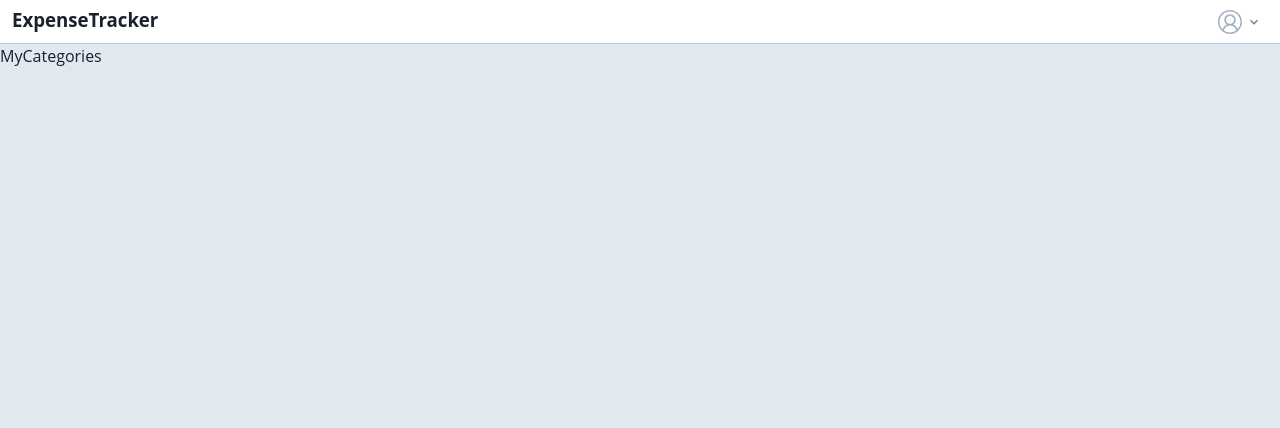
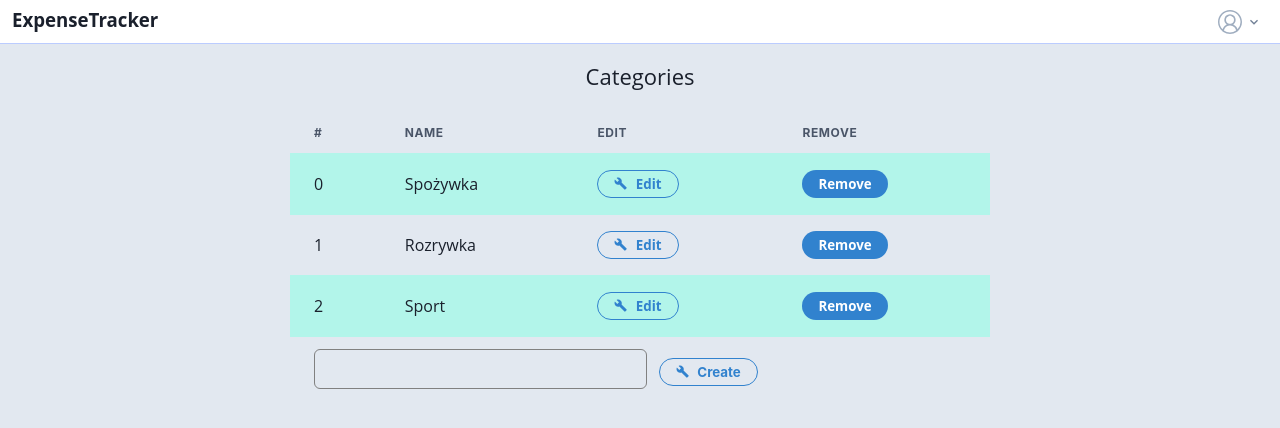
Before and after one commit to tomektomek321/ExpensesTracker, a React (Create React App) app in the folder client/: page /categories in a window 1280 px wide. Shown: the top 428 px of the page. Built offline with nearby package versions, Linux system fonts and the light colour scheme.

Commit message:
Basic adding/removing categories(no API) (#6)

```diff
--- /dev/null
+++ b/client/src/domains/categories/categories-gateway.ts
@@ -0,0 +1,13 @@
+import { Category } from "../models/Category";
+
+export default function GetCategoriesByUserId(id: string): Promise<Category[]> {
+  return new Promise((res, rej) => {
+    setTimeout(() => {
+      res([
+        {id: "123asd", name: "Spożywka", userId: "addd1", },
+        {id: "1234sd", name: "Rozrywka", userId: "addd1", },
+        {id: "123a1d", name: "Sport", userId: "addd1", },
+      ]);
+    }, 500);
+  })
+}
--- /dev/null
+++ b/client/src/domains/models/Category.ts
@@ -0,0 +1,5 @@
+export interface Category {
+  id: string;
+  name: string;
+  userId: string;
+}
--- a/client/src/pages/Home.tsx
+++ b/client/src/pages/Home.tsx
@@ -1,7 +1,10 @@
+import { Flex } from '@chakra-ui/react'
 import React from 'react'
 
 export default function Home() {
   return (
-    <div>Home</div>
+    <Flex justify="center" p="16px 0px">
+
+    </Flex>
   )
 }
--- a/client/src/pages/MyCategories.tsx
+++ b/client/src/pages/MyCategories.tsx
@@ -1,7 +1,131 @@
-import React from 'react'
+import { Box, Button, Flex, Input, Spinner, Table, TableContainer, Tbody, Td, Tfoot, Th, Thead, Tr } from '@chakra-ui/react';
+import React, { useEffect, useState } from 'react';
+import GetCategoriesByUserId from '../domains/categories/categories-gateway';
+import { Category } from '../domains/models/Category';
+import { MdBuild } from 'react-icons/md';
 
 export default function MyCategories() {
+
+  const [loading, setLoading] =  useState<boolean>(true);
+  const [categories, setCategories] =  useState<Category[]>([]);
+  const [nowEdit, setNowEdit] =  useState<string | null>(null);
+  const [nowEditValue, setNowEditValue] =  useState<string>("");
+  const [newCategoryValue, setNewCategoryValue] =  useState<string>("");
+
+  useEffect(() => {
+    getCategoriesByUserId();
+  }, [])
+
+  const getCategoriesByUserId = () => {
+    GetCategoriesByUserId("sad").then((val: Category[]) => {
+      setCategories(val);
+      setLoading(false);
+    })
+  }
+
+  const handleEditCategory = (id: string, name: string) => {
+    setNowEdit(id);
+    setNowEditValue(name);
+  }
+
+  const handleUpdateCategory = () => {
+    const newCategories = [...categories];
+    newCategories.find(c => c.id === nowEdit)!.name = nowEditValue;
+    setCategories(newCategories);
+
+    setNowEdit(null);
+    setNowEditValue("");
+  }
+
+  const handleCancel = () => {
+    setNowEdit(null);
+    setNowEditValue("");
+  }
+
+  const handleRemove = (id: string) => {
+    setCategories(prev => prev.filter(c => c.id !== id));
+  }
+
+  const handleCreate = () => {
+    const newCategories = [...categories];
+    newCategories.push({id: "123213", name: newCategoryValue, userId: "123213"});
+    setCategories(newCategories);
+
+    setNewCategoryValue("");
+  }
+
+  if(loading) {
+    return(
+      <Flex direction={'column'} justifyContent="center" alignItems={'center'} p="16px 0px">
+        <Spinner size='xl' />
+      </Flex>
+    )
+
+  }
+
   return (
-    <div>MyCategories</div>
+    <Flex direction={'column'} justifyContent="center" alignItems={'center'} p="16px 0px">
+      <Box mb={5} fontSize={'22'}>Categories</Box>
+      <TableContainer width={'700px'}>
+        <Table variant='striped' colorScheme='teal'>
+          <Thead>
+            <Tr>
+              <Th>#</Th>
+              <Th>Name</Th>
+              <Th>Edit</Th>
+              <Th>Remove</Th>
+            </Tr>
+          </Thead>
+          <Tbody>
+            {
+              categories.map((val: Category, idx: number) => {
+                return(
+                  <Tr key={val.id}>
+                    <Td>{idx}</Td>
+                    <Td>
+                      {
+                        nowEdit == null || nowEdit !== val.id ? (
+                          val.name
+                        ) : (
+                          <>
+                            <Input border={'1px solid gray'} focusBorderColor='pink.400' htmlSize={6} width='auto' color='teal' value={nowEditValue} onChange={(e) => { setNowEditValue(e.target.value) }} />
+                          </>
+                        )
+                      }
+                    </Td>
+                    <Td>
+                      {
+                        nowEdit == null || nowEdit !== val.id ? (
+                          <>
+                            <Button leftIcon={<MdBuild />} colorScheme='pink' variant='outline' onClick={() => handleEditCategory(val.id, val.name) } >Edit</Button>
+                          </>
+                        ) : (
+                          <>
+                            <Button leftIcon={<MdBuild />} colorScheme='pink' variant='outline' onClick={handleUpdateCategory}>Update</Button>
+                            <Button leftIcon={<MdBuild />} colorScheme='pink' variant='outline' onClick={handleCancel}>Cancel</Button>
+                          </>
+                        )
+                      }
+                    </Td>
+                    <Td>
+                      <Button colorScheme='teal' size='md' onClick={() => handleRemove(val.id)}>Remove</Button>
+                    </Td>
+                  </Tr>
+                )
+              })
+            }
+
+          </Tbody>
+          <Tfoot>
+            <Tr>
+              <Th colSpan={4}>
+                <Input border={'1px solid gray'} focusBorderColor='pink.400' htmlSize={25} width='auto' color='teal' value={newCategoryValue} onChange={(e) => { setNewCategoryValue(e.target.value) }} />
+                <Button ml={3} leftIcon={<MdBuild />} colorScheme='pink' variant='outline' onClick={handleCreate}>Create</Button>
+              </Th>
+            </Tr>
+          </Tfoot>
+        </Table>
+      </TableContainer>
+    </Flex>
   )
 }
```
